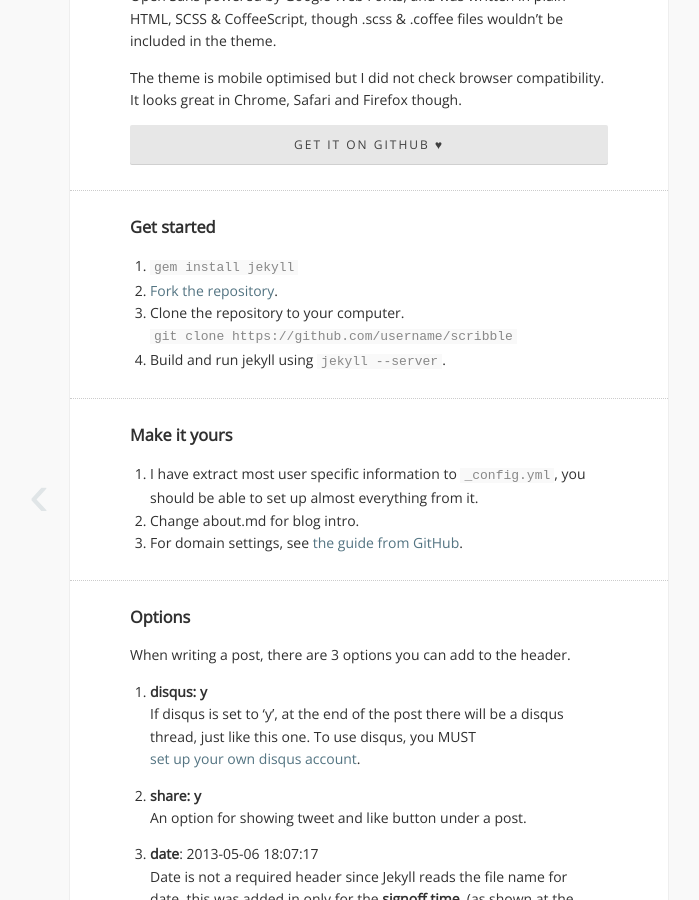
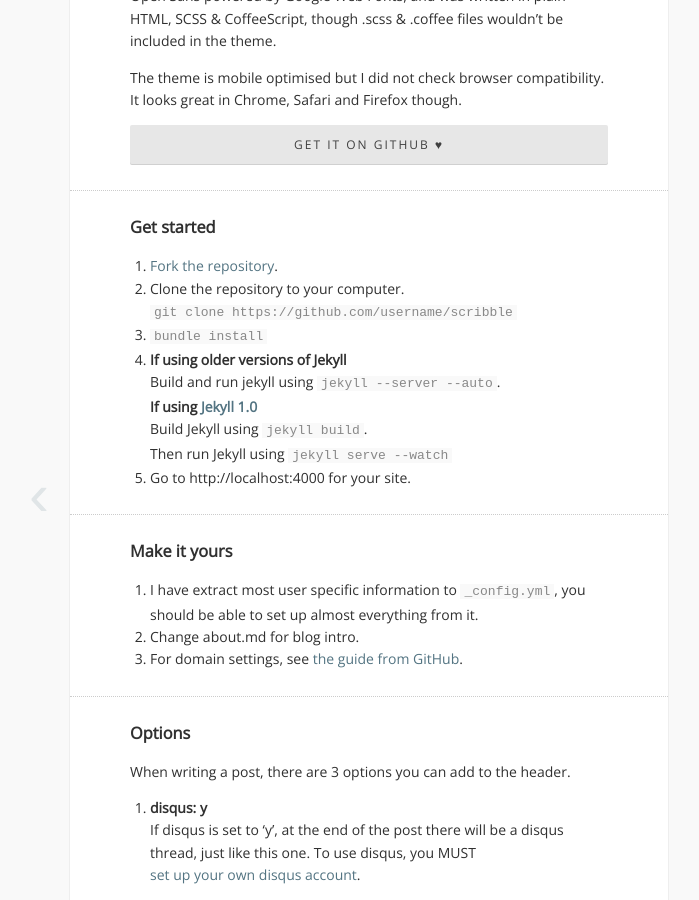
Before and after one commit to riichard/riichard, a Jekyll site: the page built from _posts/2013-05-06-scribble-the-jekyll-theme.md, in a window 1280 px wide and 900 px high, scrolled down 498 px. Shown: the whole window, without its empty margins (271-970 px from the left). Built offline with Jekyll 4.4.1, drawn with Linux system fonts in a browser that asks for light colours; Markdown is read by kramdown in place of the engine named in the settings; comment, search, counter and statistics services are not loaded.

Commit message:
:curly_loop: Update steps

```diff
--- a/_posts/2013-05-06-scribble-the-jekyll-theme.md
+++ b/_posts/2013-05-06-scribble-the-jekyll-theme.md
@@ -15,10 +15,15 @@ The theme is mobile optimised but I did not check browser compatibility. It look
 
 ### Get started
 
-1. `gem install jekyll`
-2. [Fork the repository](https://github.com/muan/scribble/fork).
-3. Clone the repository to your computer.<br /> `git clone https://github.com/username/scribble`
-4. Build and run jekyll using `jekyll --server`.
+1. [Fork the repository](https://github.com/muan/scribble/fork).
+2. Clone the repository to your computer.<br /> `git clone https://github.com/username/scribble`
+3. `bundle install`
+4. **If using older versions of Jekyll**<br />
+  Build and run jekyll using `jekyll --server --auto`.<br />
+  **If using [Jekyll 1.0](http://blog.parkermoore.de/2013/05/06/jekyll-1-dot-0-released/)**<br />
+  Build Jekyll using `jekyll build`.<br />
+  Then run Jekyll using `jekyll serve --watch`<br />
+5. Go to http://localhost:4000 for your site.
 
 ---
 
```
Also changed, not shown: README.md.
